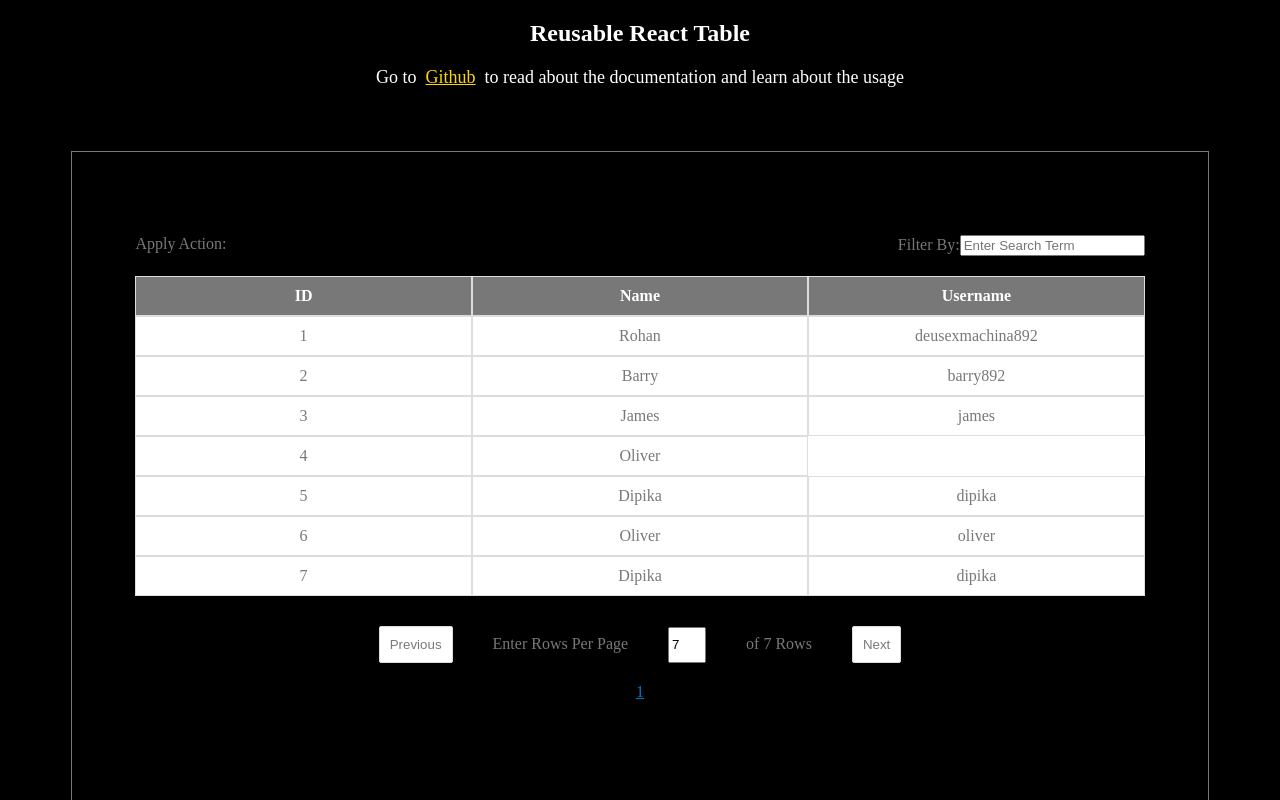
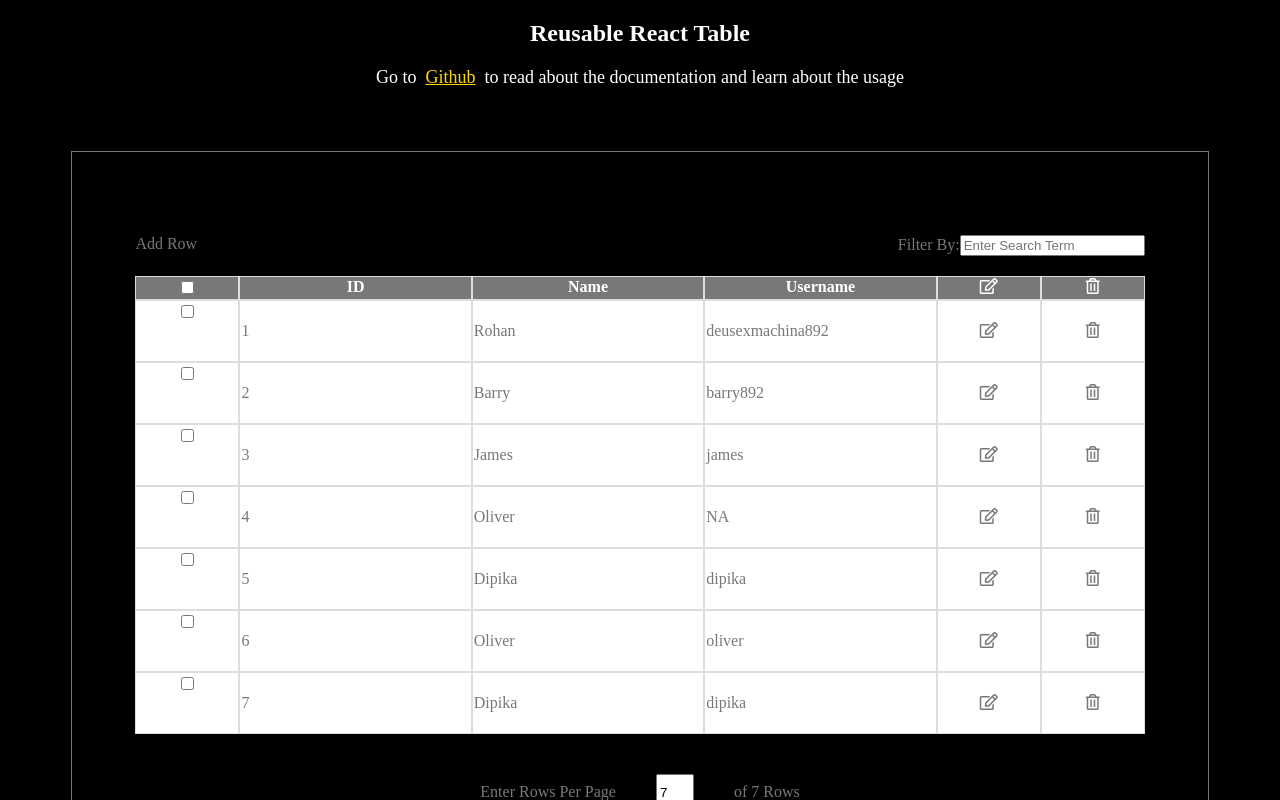
Before and after one commit to deusexmachina892/reusable-table-component, a React app: page / in a window 1280 px wide. Shown: the top 800 px of the page. Built offline with nearby package versions, Linux system fonts and the light colour scheme.

Commit message:
Style and general fixes

```diff
--- a/public/index.html
+++ b/public/index.html
@@ -1,6 +1,11 @@
 <!DOCTYPE html>
 <head>
     <title>Reusable Table Component</title>
+    <link rel="stylesheet"
+          href="https://use.fontawesome.com/releases/v5.8.1/css/all.css"
+          integrity="sha384-50oBUHEmvpQ+1lW4y57PTFmhCaXp0ML5d60M1M7uH2+nqUivzIebhndOJK28anvf"
+          crossorigin="anonymous"
+    >
     <style>
         body {
             color: #fff;
--- a/src/assets/table.css
+++ b/src/assets/table.css
@@ -1,21 +1,54 @@
 .tableContainer div {
     display: flex;
     justify-content: space-between;
-    margin: 20px 0;
+    padding: 20px 0;
+}
+.table-responsive-container{
+    overflow-x: auto;
 }
 .selectedRow{
     color: #fff;
     background-color: #ddd;
 }
 
-
+/* thead, tbody {
+    min-width: 200px;
+} */
+tr {
+    background-color: inherit;
+}
 th, td {
+    background-color: inherit;
+    min-width: 100px;
     border: 1px solid #ddd;
-    padding: 10px;
     overflow: hidden;
     text-overflow: ellipsis;
     white-space: nowrap;
     word-break: break-all;
+}
+
+
+
+td input[type='text'] {
+    height: 100%;
+    width: 100%;
+    padding: 18.5px 0;
+     box-sizing: border-box;
+     -webkit-box-sizing:border-box;
+     -moz-box-sizing: border-box;
+}
+
+td div {
+    display: flex;
+    padding: 20px 0;
+    justify-content: center;
+    align-items: center;
+}
+
+td i {
+    display: flex;
+    align-self: center;
+    margin: 20% 0;
 }
 
 th:hover, th:active {
@@ -40,12 +73,20 @@ tbody>tr:hover, tbody>tr:active{
 }
 
 .pagination main{
-    flex: 1;
-    margin: 10px;
+    display: flex;
+    flex-flow: column wrap;
+    /* display: grid;
+    grid-template-columns: repeat(auto-fit, minmax(160px, 1fr));
+    grid-template-rows: repeat(6, 200px);
+    grid-gap: 1rem;
+    grid-auto-flow: dense; */
 /* justify-content: space-between; */
     /* width: 60%; */
 }
 
+.pagination main .paginationInfoGroup {
+
+}
 .pagination main span{
     margin: 10px;
     padding: 10px;
@@ -80,6 +121,7 @@ tbody>tr:hover, tbody>tr:active{
     color: #787878;
     background-color: #fff;
     padding: 10px;
+    margin: 10px;
 }
 
 .paginationBtn:hover, .paginationBtn:active {
@@ -103,4 +145,8 @@ input:focus{
     .tableContainer div {
         flex-flow: column wrap;
     }
+    .pagination {
+        display: flex;
+        flex-flow: column wrap;
+    }
 }
--- a/src/components/table/Pagination.jsx
+++ b/src/components/table/Pagination.jsx
@@ -28,11 +28,7 @@ class Pagination extends Component{
         return(
             <section className='pagination'>
                 <main>
-                    <span>
-                        <button className='paginationBtn'>
-                        Previous
-                        </button>
-                    </span>
+                    <span className='paginationInfoGroup'>
                             <span>
                                 <label>Enter Rows Per Page</label>
                             </span>
@@ -47,7 +43,11 @@ class Pagination extends Component{
                             <span>
                                 <label>of {length} Rows</label>
                             </span>
-                   <span>
+                   </span>
+                    <span className='paginationBtnGroup'>
+                        <button className='paginationBtn'>
+                        Previous
+                        </button>
                         <button className='paginationBtn'>
                                 Next
                             </button>
--- a/src/components/table/Table.jsx
+++ b/src/components/table/Table.jsx
@@ -13,7 +13,9 @@ class Table extends PureComponent{
             rowsPerPage: this.props.data && (this.props.data.length < 20?
                             this.props.data.length:20) || null,
             currentPage: 1,
-            colTitles: []
+            colTitles: [],
+            editingRow: false,
+            editingRowIndex: null
         }
         this._defaultTableStyleProps = {
             display: 'flex',
@@ -38,14 +40,24 @@ class Table extends PureComponent{
         this.handleRowNumberChange = this.handleRowNumberChange.bind(this);
         this.resetRowState = this.resetRowState.bind(this);
         this.checkRowStateOnBlur = this.checkRowStateOnBlur.bind(this);
-        this.handlePageDisplay = this.handlePageDisplay.bind(this)
+        this.handlePageDisplay = this.handlePageDisplay.bind(this);
     }
 
     componentDidMount() {
         const colTitles = this.props.cols.map(col => col.title)
         this.setState({
-            colTitles
+            colTitles,
+            rowsPerPage:  this.state.data && (this.state.data.length < 20?
+                            this.state.data.length:20)
         });
+    }
+    componentDidUpdate(prevProps, prevState){
+        if(prevState.data.length !== this.state.data.length){
+            this.setState({
+                rowsPerPage: this.state.data && (this.state.data.length < 20?
+                    this.state.data.length:20)
+            });
+        }
     }
     renderColumns(){
         const { cols } = this.props;
@@ -59,8 +71,7 @@ class Table extends PureComponent{
     }
 
     renderRows(gridTemplateColumns){
-        const { data, currentPage , rowsPerPage} = this.state;
-
+        const { data, currentPage , rowsPerPage, colTitles } = this.state;
         // startingIndex depending on selected page
         const startingIndex = rowsPerPage * (currentPage -1);
 
@@ -68,22 +79,39 @@ class Table extends PureComponent{
         const endingIndex = rowsPerPage * currentPage;
         const rows = data.slice(startingIndex, endingIndex);
         return rows.map((row) => {
-            const uniqueParam = row[row._unique]
+            const uniqueParam = row[row._unique];
+            const rowIndex = this.state.data.indexOf(row);
             return(<tr
                     key={uniqueParam}
                     className={ this.state.selectedRows.includes(uniqueParam)? 'selectedRow': ''}
-                    style={{display: 'grid', gridTemplateColumns, width:'100%'}}
-                    onClick={() => this.selectRows(uniqueParam)}
+                    style={{display: 'grid', gridTemplateColumns: `0.25fr ${gridTemplateColumns} 0.25fr 0.25fr`, width:'100%'}}
                 >
+                    <td><input type='checkbox' onClick={()=> this.handleRowCheckBoxClick(row, uniqueParam)}/></td>
                 {
-                    Object.keys(row).map(rowKey => {
-                        return rowKey !== '_unique' && this.state.colTitles.includes(rowKey) &&
-                            (<td key={rowKey}>
-                                {row[rowKey]}
+                    colTitles.map(key => {
+                        return(
+                            <td key={key}>
+                                {  this.state.editingRowIndex === rowIndex?
+                                    <input
+                                        type='text'
+                                        placeholder={this.state.data[rowIndex][key]}
+                                        onChange={(e) => this.handleRowEdit(e, row, key, rowIndex)}
+                                        style={{width: '100%', height: '100%'}}
+                                        />:
+                                <div>{row[key] || 'NA'}</div>}
                             </td>
-                        )
+                        );
                     })
                 }
+                <td onClick={() => this.toggleEdit(rowIndex)}>
+                    {this.state.editingRowIndex !== null && this.state.editingRowIndex === rowIndex?
+                        <i className="fas fa-check" style={{color: 'green'}}></i>
+                        :<i className="far fa-edit"></i>
+                    }
+                </td>
+                <td onClick={() => this.handleRowDelete(row, rowIndex)}>
+                    <i className="far fa-trash-alt"></i>
+                </td>
 
             </tr>)
         });
@@ -145,6 +173,36 @@ class Table extends PureComponent{
 
        this.setState({ data, rowsPerPage: data.length <20? data.length : 20 })
     }
+
+    handleColumnCheckboxClick(){
+
+    }
+
+   toggleEdit(rowIndex){
+       let editingRowIndex;
+       if(this.state.editingRowIndex === rowIndex){
+            editingRowIndex = null;
+       } else {
+           editingRowIndex = rowIndex
+       }
+        this.setState({
+            editingRowIndex
+        })
+    }
+    handleRowEdit(e, row, key, rowIndex){
+        const data = this.state.data;
+        if(e.target.value){
+            console.log(key, rowIndex, e.target.value);
+            data[rowIndex][key] = e.target.value;
+        }
+
+        this.setState({data});
+    }
+    handleRowDelete(row){
+        const data = this.state.data.filter(item => item !== row);
+        this.setState({data});
+
+    }
     render(){
         const { data, rowsPerPage } = this.state;
         const {
@@ -158,7 +216,9 @@ class Table extends PureComponent{
         return(
             <Fragment>
                 <div>
-                    <span>Apply Action: </span>
+                    <span>
+                        Add Row
+                    </span>
                     <span>
                         <label>Filter By:</label>
                         <input
@@ -167,17 +227,25 @@ class Table extends PureComponent{
                         />
                     </span>
                 </div>
+
                 {cols && cols.length > 0?
+                <section
+                    className='table-responsive-container'
+                    style={{backgroundColor: tableStyleProps.backgroundColor || this._defaultTableStyleProps.backgroundColor}}>
                         <table style={tableStyleProps || this._defaultTableStyleProps}>
                             <thead  style={columnStyleProps || this._defaultColStyleProps}>
-                        <tr style={{display: 'grid', gridTemplateColumns, width:'100%'}}>
+                                <tr style={{display: 'grid', gridTemplateColumns: `0.25fr ${gridTemplateColumns} 0.25fr 0.25fr`, width:'100%'}}>
+                                <th><input type='checkbox'/></th>
                                     {this.renderColumns()}
+                                <th><i className="far fa-edit"></i></th>
+                                <th><i className="far fa-trash-alt"></i></th>
                                 </tr>
                             </thead>
                             <tbody style={bodyStyleProps || this._defaultBodyStyleProps}>
                                 {data && data.length > 0? this.renderRows(gridTemplateColumns): <tr><td>Data Prop is missing</td></tr>}
                             </tbody>
                         </table>
+                </section>
                   : 'Columns are not defined'}
                 {cols && data && pagination && <Pagination
                                 rowsPerPage={rowsPerPage}
--- a/src/containers/App.jsx
+++ b/src/containers/App.jsx
@@ -46,7 +46,6 @@ const columnStyleProps = {
 const bodyStyleProps = {
     backgroundColor: 'white'
 };
-
 class App extends PureComponent{
     render(){
         return(
```
Lines whose indentation alone changed are shown as unchanged.
